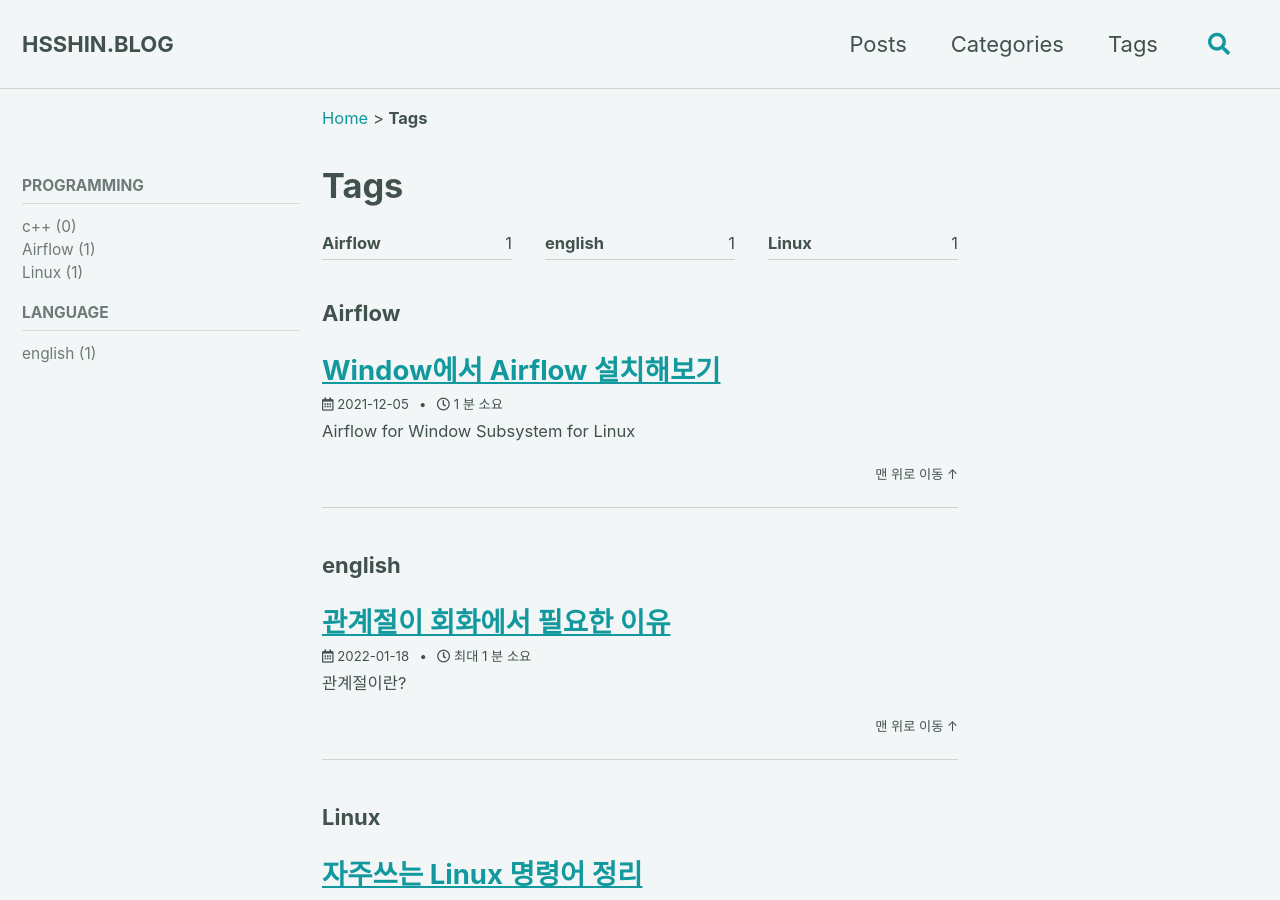
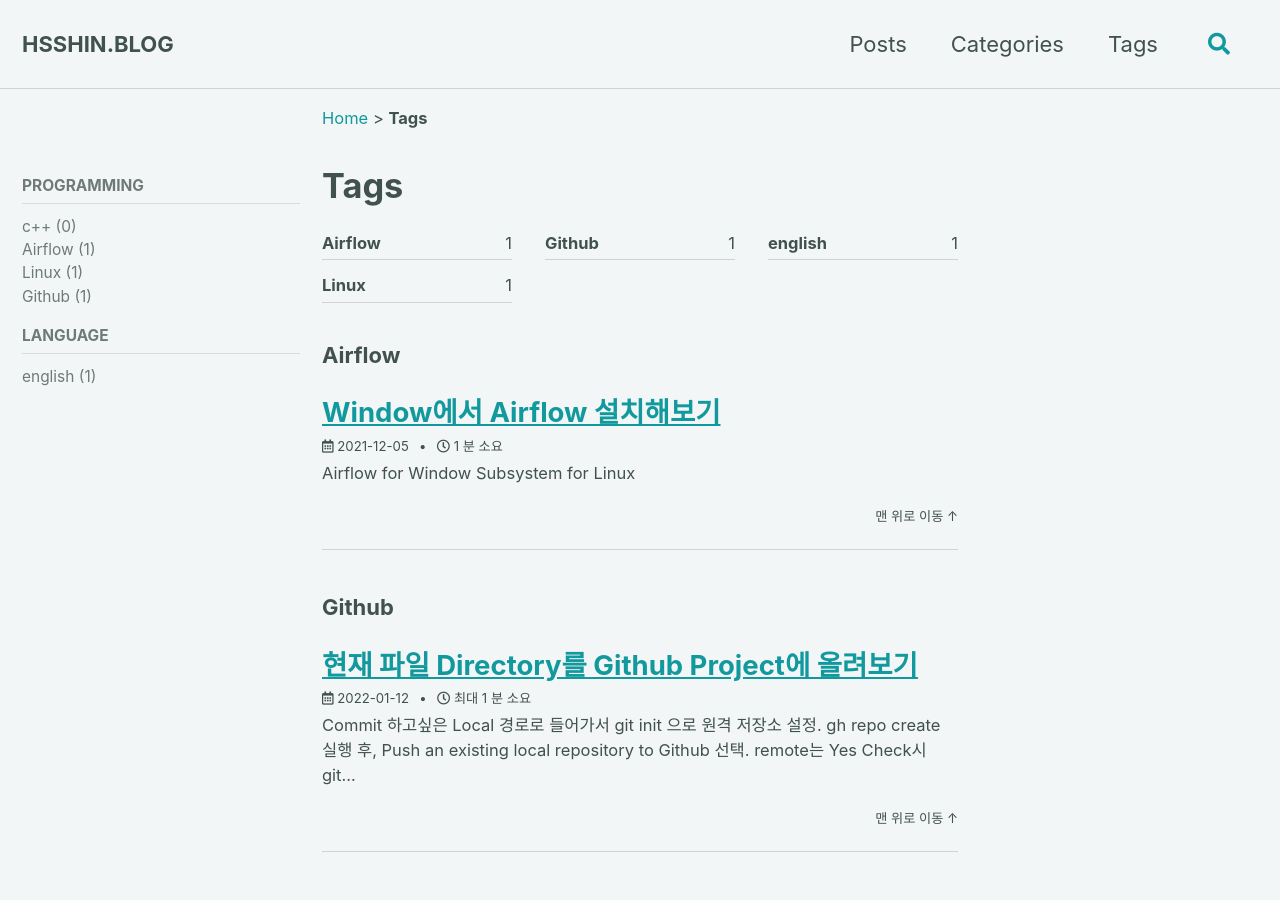
Before and after one commit to dlgldgldgld/dlgldgldgld.github.io, a Jekyll site: the page built from _pages/tag-archive.md, in a window 1280 px wide and 900 px high. Built offline with Jekyll 4.4.1, drawn with Linux system fonts in a browser that asks for light colours; cached includes are drawn as plain includes.

Commit message:
github, Local Dir remote 시키기

```diff
--- a/_data/navigation.yml
+++ b/_data/navigation.yml
@@ -25,6 +25,8 @@ page_dir:
         url: /categories/Airflow/
       - title: "Linux"
         url: /categories/Linux/
+      - title: "Github"
+        url: /categories/Github/
 
   - title: Language
     children:
--- /dev/null
+++ b/_posts/2022-01-12-github_localdir_remote.md
@@ -0,0 +1,13 @@
+---
+layout: single
+title:  "현재 파일 Directory를 Github Project에 올려보기"
+category: Github
+tag: Github
+---
+
+1. Commit 하고싶은 Local 경로로 들어가서 `git init` 으로 원격 저장소 설정.
+2. `gh repo create` 실행 후, **Push an existing local repository to Github** 선택.
+    1. remote는 Yes Check시 git remote add origin “주소” 작업은 하지 않아도 됨.
+        1. git remote add origin “레포짓 주소” ⇒ origin 이라는 이름으로 원격 저장소가 등록되었다는 뜻. origin 말고 다른것을 해도 됨.
+3. `git add . && git commit -m “initial_commit”`  명령어로 commit 작업 진행
+4. `git push origin master`  을 하면 Git에 upload 완료.
```
Also changed, not shown: _pages/Github.md (added, +8 -0 lines).
